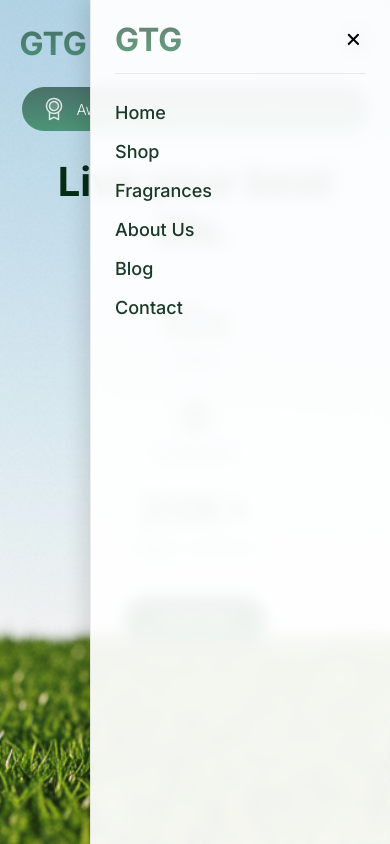
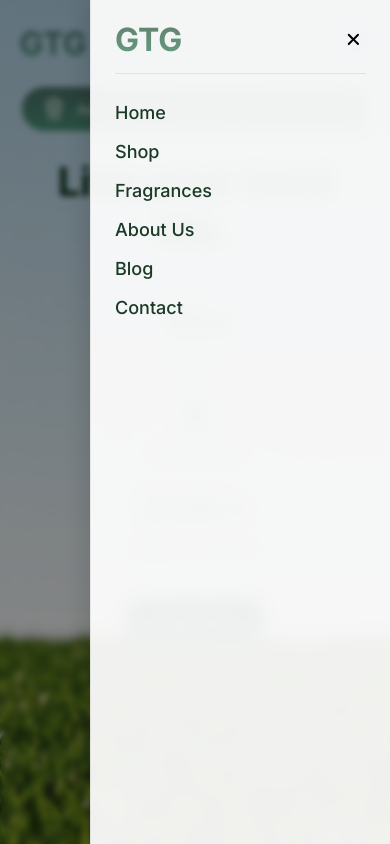
Before and after one commit to rishav1710/gtg-perfumes-ui, a plain HTML site: page index.html in a window 390 px wide. Both pictures are taken after a click on the button 355 px from the left and 43 px from the top of the page. Shown: the top 844 px of the page. Drawn offline with Linux system fonts and the light colour scheme.

Commit message:
drawer ui enhanced

```diff
--- a/css/style.css
+++ b/css/style.css
@@ -214,8 +214,15 @@ input[type="radio"]:checked::before {
   inset: 0;
   background: rgba(0, 0, 0, 0.45);
   backdrop-filter: blur(3px);
-  display: none;
+  opacity: 0;
+  pointer-events: none;
+  transition: opacity 0.3s ease;
   z-index: 90;
+}
+
+.mobile-menu-overlay.show {
+  opacity: 1;
+  pointer-events: auto;
 }
 
 .mobile-drawer {
```
